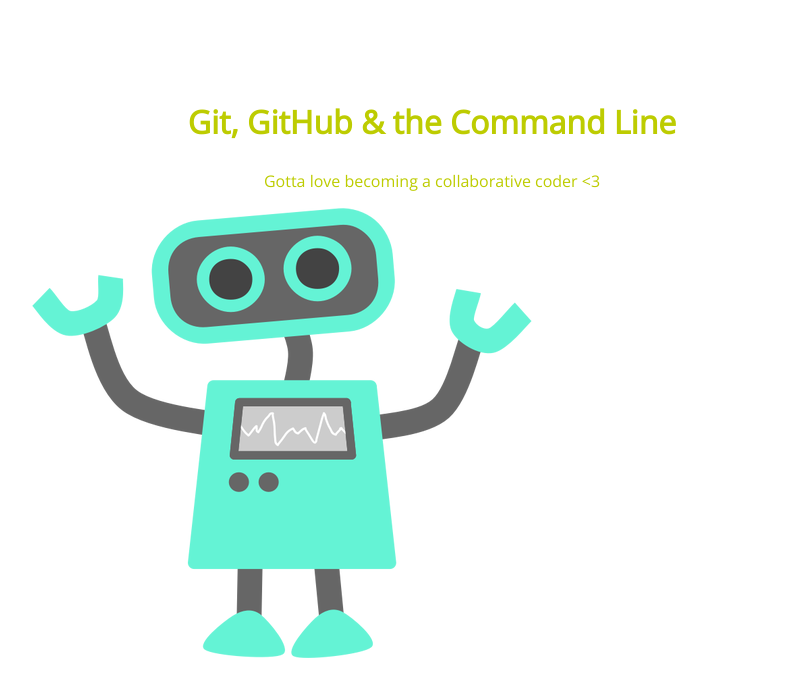
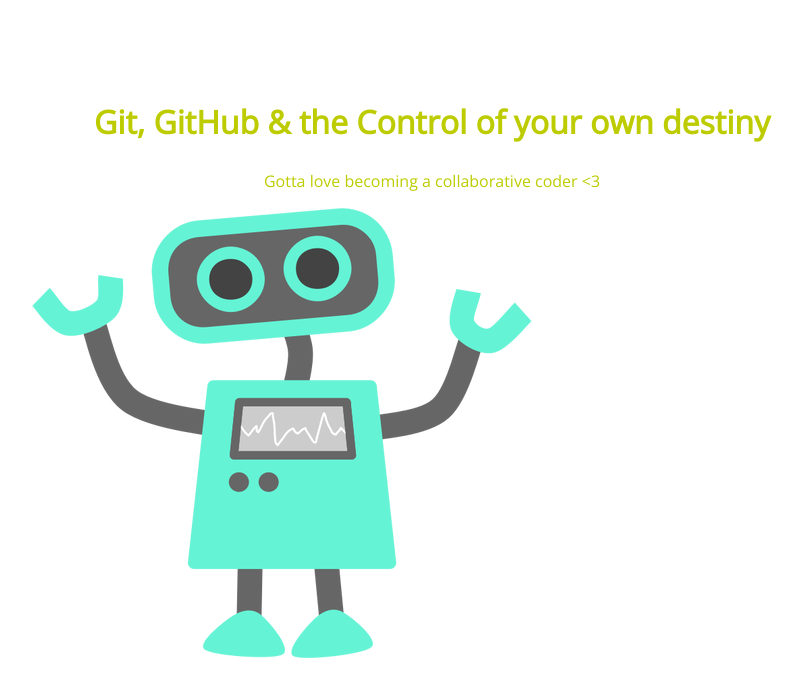
Before and after one commit to thesource33/105-project, a plain HTML site: page index.html in a window 1280 px wide. Shown: the whole page, without its empty margins (208-1010 px from the left). Drawn offline with nearby package versions, Linux system fonts and the light colour scheme.

Commit message:
altered header text

```diff
--- a/index.html
+++ b/index.html
@@ -8,7 +8,7 @@
 </head>
 <body>
 	<section>
-		<h1>Git, GitHub & the Command Line</h1>
+		<h1>Git, GitHub & the Control of your own destiny</h1>
 		<p>Gotta love becoming a collaborative coder <3</p>
 		<img src="img/happy-blue-robot.png">
 	</section>
```
